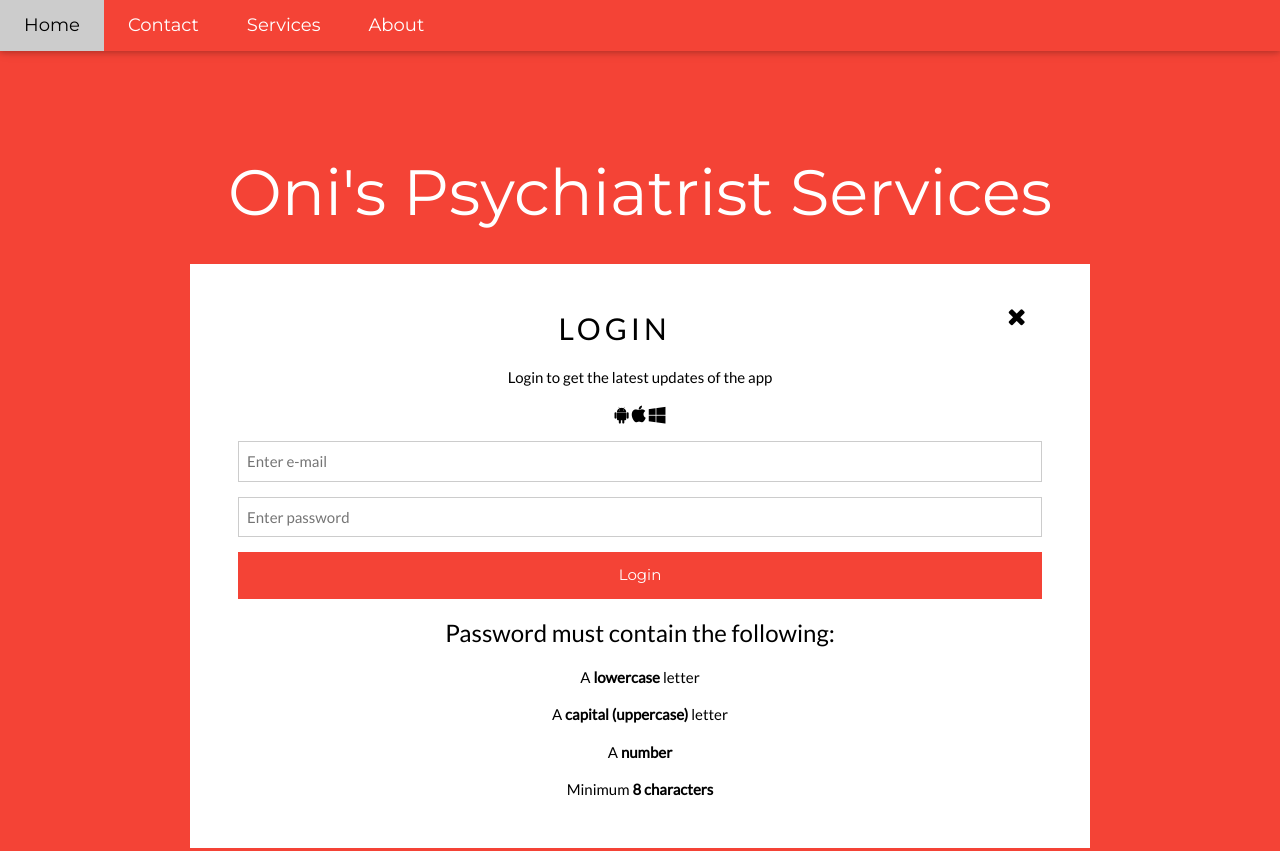
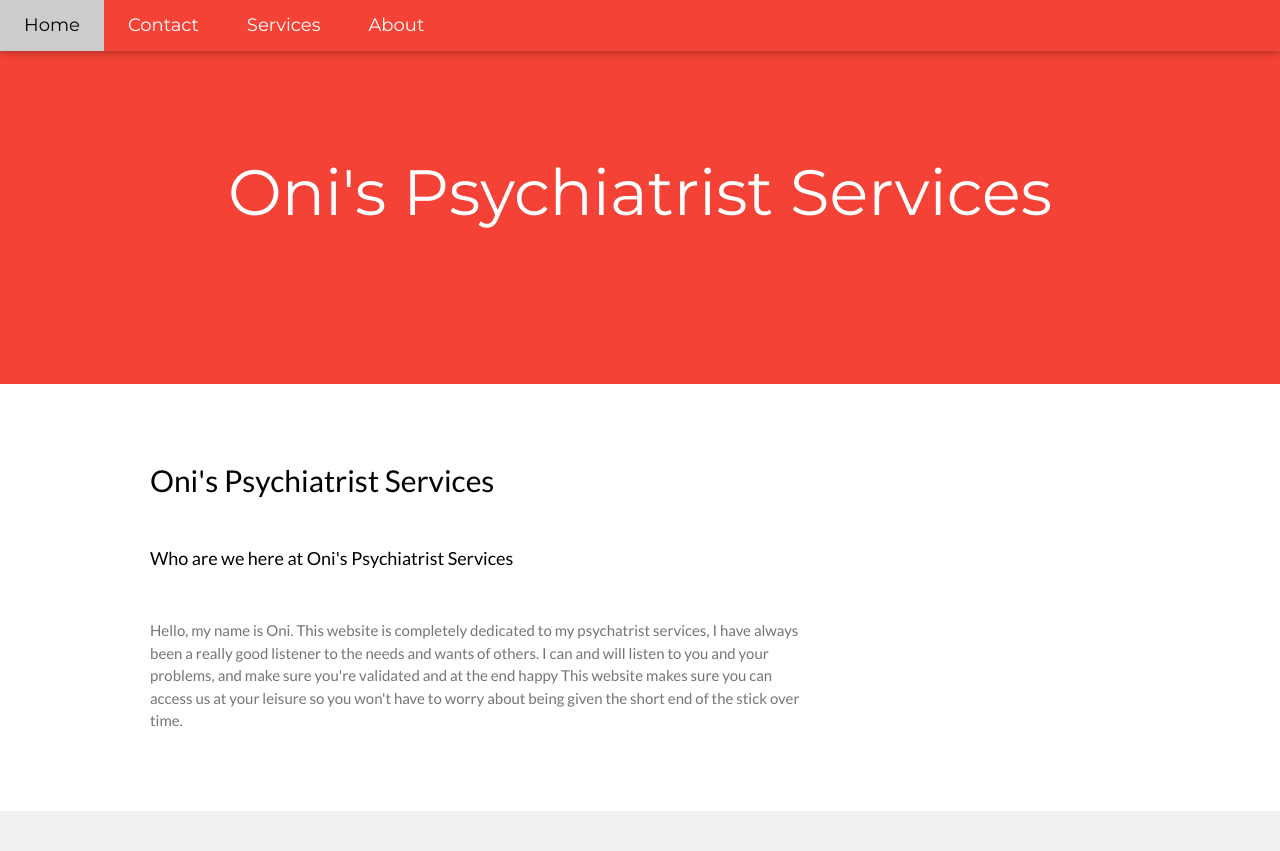
Before and after one commit to OniNio123/Oni-s-Psychitrist-Services, a plain HTML site: page index.html in a window 1280 px wide. Shown: the top 851 px of the page. Drawn offline with nearby package versions, Linux system fonts and the light colour scheme.

Commit message:
Update index.html

```diff
--- a/index.html
+++ b/index.html
@@ -35,24 +35,6 @@ body,h1,h2,h3,h4,h5,h6 {font-family: "Lato", sans-serif}
 <!-- Header -->
 <header class="w3-container w3-red w3-center" style="padding:128px 16px">
 <h1 class="w3-margin w3-jumbo">Oni's Psychiatrist Services</h1>
-<p class="w3-xlarge"></p>
-<div id="Login" class="w3-modal w3-animate-opacity"></div>
-  <div class="w3-modal-content" style="padding:32px">
-    <div class="w3-container w3-white">
-      <i onclick="document.getElementById('Login').style.display='none'" class="fa fa-remove w3-xlarge w3-button w3-transparent w3-right w3-xlarge"></i>
-      <h2 class="w3-wide">LOGIN</h2>
-      <p>Login to get the latest updates of the app</p>
-      <i class="fa fa-android w3-large"></i> <i class="fa fa-apple w3-large"></i> <i class="fa fa-windows w3-large"></i>
-      <p><input class="w3-input w3-border" type="text" placeholder="Enter e-mail" required></p>
-      <p><input class="w3-input w3-border" type="text" placeholder="Enter password" pattern="(?=.*\d)(?=.*[a-z])(?=.*[A-Z]).{8,}" title="Must contain at least one number and one uppercase and lowercase letter, and at least 8 or more characters" required></p>
-      <button type="button" class="w3-button w3-block w3-padding-large w3-red w3-margin-bottom" onclick="document.getElementById('download').style.display='none'">Login</button>
-      <div id="Login">
-        <h3>Password must contain the following:</h3>
-        <p id="letter" class="invalid">A <b>lowercase</b> letter</p>
-        <p id="capital" class="invalid">A <b>capital (uppercase)</b> letter</p>
-        <p id="number" class="invalid">A <b>number</b></p>
-        <p id="length" class="invalid">Minimum <b>8 characters</b></p>
-      </div>
     </div>
   </div>
 </header>
```
